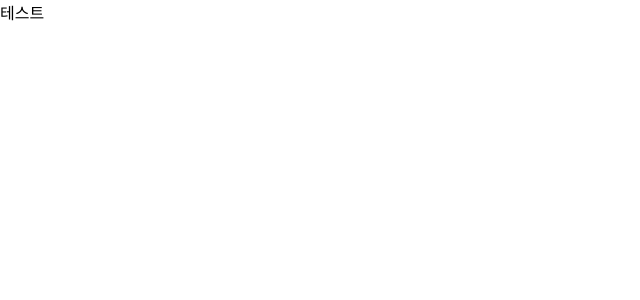
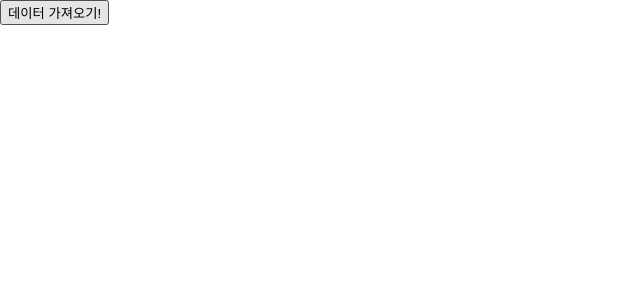
Before and after one commit to skymill2000/fintech_leaders, a React (Create React App) app in the folder myfintechproject/: page /test in a window 1280 px wide. Shown: the top 300 px of the page, without its empty margins (0-640 px from the left). Built offline with nearby package versions, Linux system fonts and the light colour scheme.

Commit message:
라우터 연결 / 페이지 추가

```diff
--- a/myfintechproject/src/App.js
+++ b/myfintechproject/src/App.js
@@ -1,12 +1,13 @@
 import React from "react";
 import { BrowserRouter as Router, Switch, Route } from "react-router-dom";
+import AxiosTest from "./pages/AxiosTest";
 
 function App() {
   return (
     <Router>
       <Switch>
         <Route path="/test" exact>
-          테스트
+          <AxiosTest></AxiosTest>
         </Route>
       </Switch>
     </Router>
--- a/myfintechproject/src/pages/AxiosTest.js
+++ b/myfintechproject/src/pages/AxiosTest.js
@@ -1,9 +1,12 @@
 import React from 'react'
 
 const AxiosTest = () => {
+    const handleClick = () =>{
+        console.log("이벤트 발생");
+    }
     return (
         <div>
-
+            <button onClick={handleClick}>데이터 가져오기!</button>
         </div>
     )
 }
```
